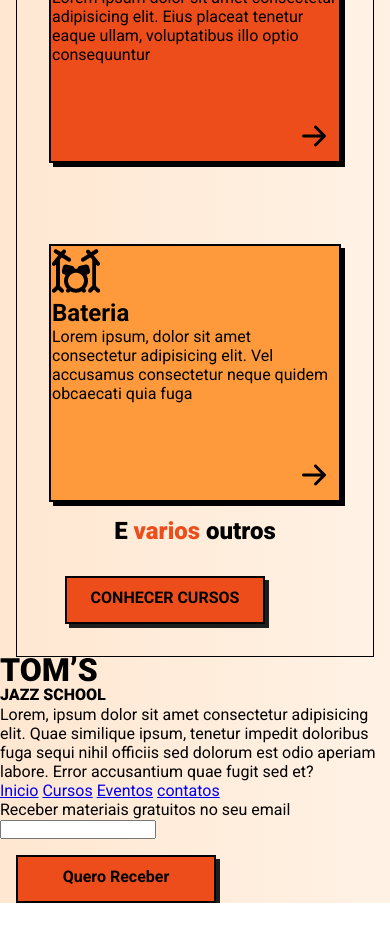
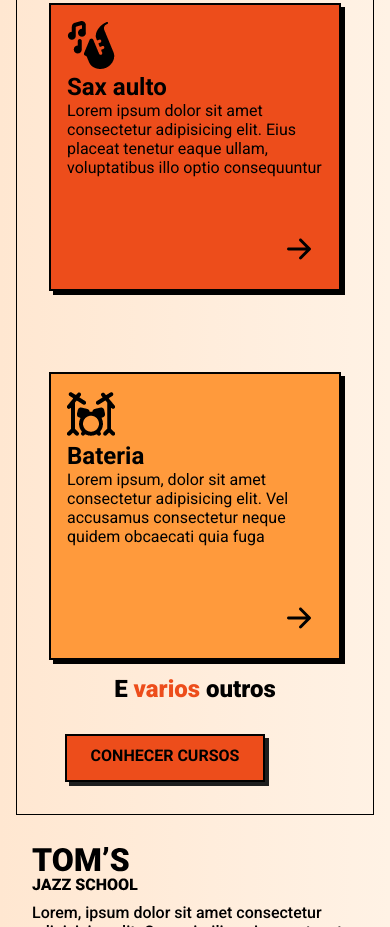
Before and after one commit to RichardJanebo/ROM-S, a plain HTML site: page index.html in a window 390 px wide. Shown: the part 1756-2683 px from the top of the page. Before the commit the page ends 2659 px from the top, so only its background shows below. Drawn offline with Linux system fonts and the light colour scheme.

Commit message:
Termino da estilização mobile

```diff
--- a/style.css
+++ b/style.css
@@ -122,7 +122,7 @@ section#cursos > div {
     gap: 1rem;
     align-items: start;
     margin-bottom: 1px;
-    padding: 1px;
+    padding: 1rem;
 
 }
 
@@ -157,9 +157,53 @@ h1{
     margin: auto;
 
 }
-h1#h1domain{
+footer{
+    padding: 2rem;
+
+}
+footer p {
+    font-weight: 500;
+    margin-top: 0.5rem;
+    margin-bottom: 0.5rem;
+}
+footer nav{
+    display: flex;
+    flex-direction: column;
+    gap: 1rem;
+
+}
+footer nav a {
+    color: #000;
+    font-weight: 500;
+    font-size: 20px;
+    font-style: normal;
+    font-weight: 500;
+    line-height: normal;
+    text-decoration: none;
+    padding: 0.5rem;
+    font-size: 20px;
+}
+footer input{
+    display: block;
+    border: 2px solid #000;
+    background: #FFF;
+    box-shadow: 4px 4px 0px 0px #000;
+    width: 265px;
+    height: 48px;
+    margin-top: 0.5rem;
+
+}
+footer label{
+    color: #000;
+    font-size: 24px;
+    font-style: normal;
+    font-weight: 500;
+    line-height: normal;
+    margin-bottom: 0.6rem;
+}
 
 
+h1#h1domain{
     font-size: 1.5rem;
 }
 span{
```
